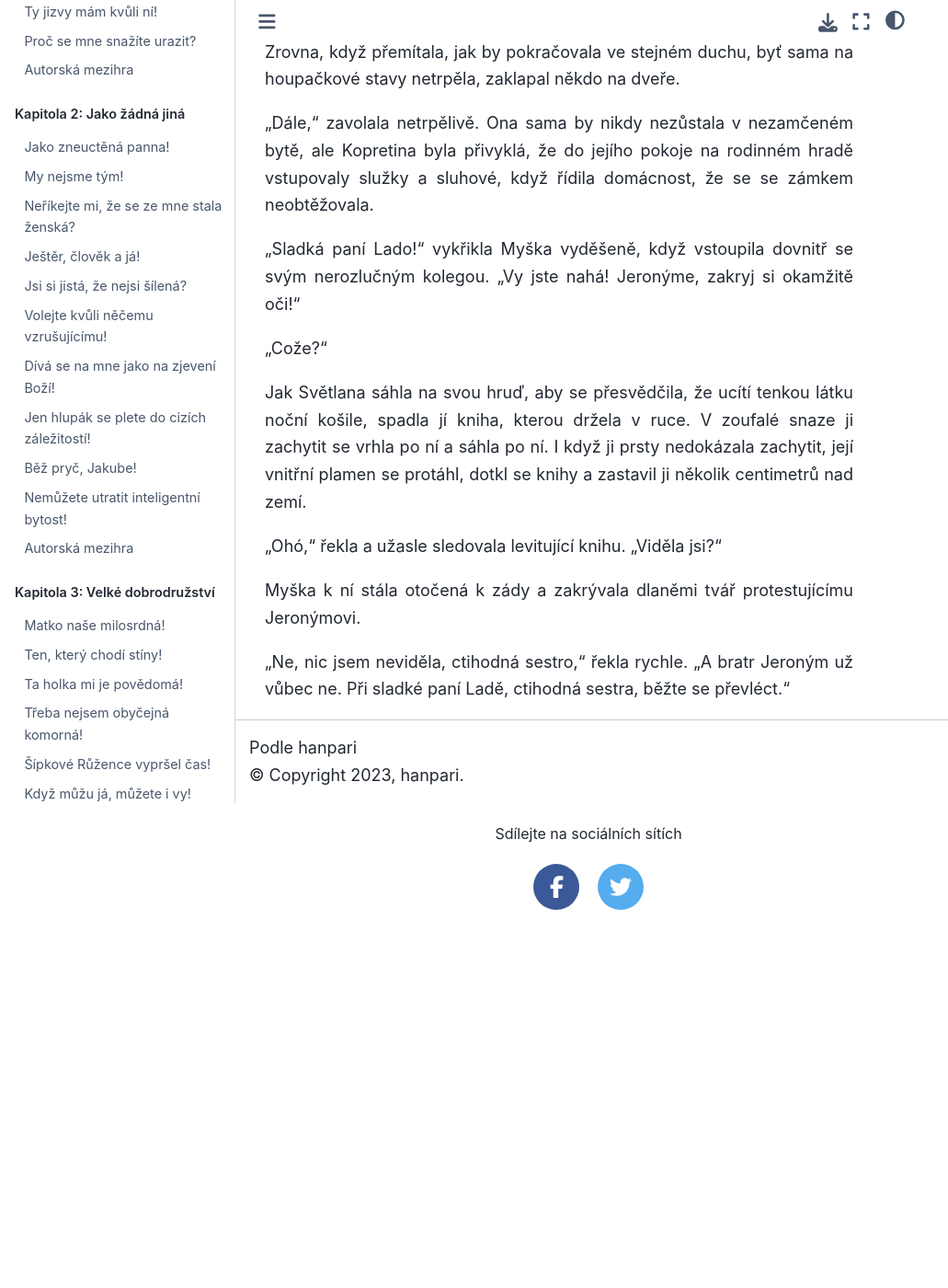
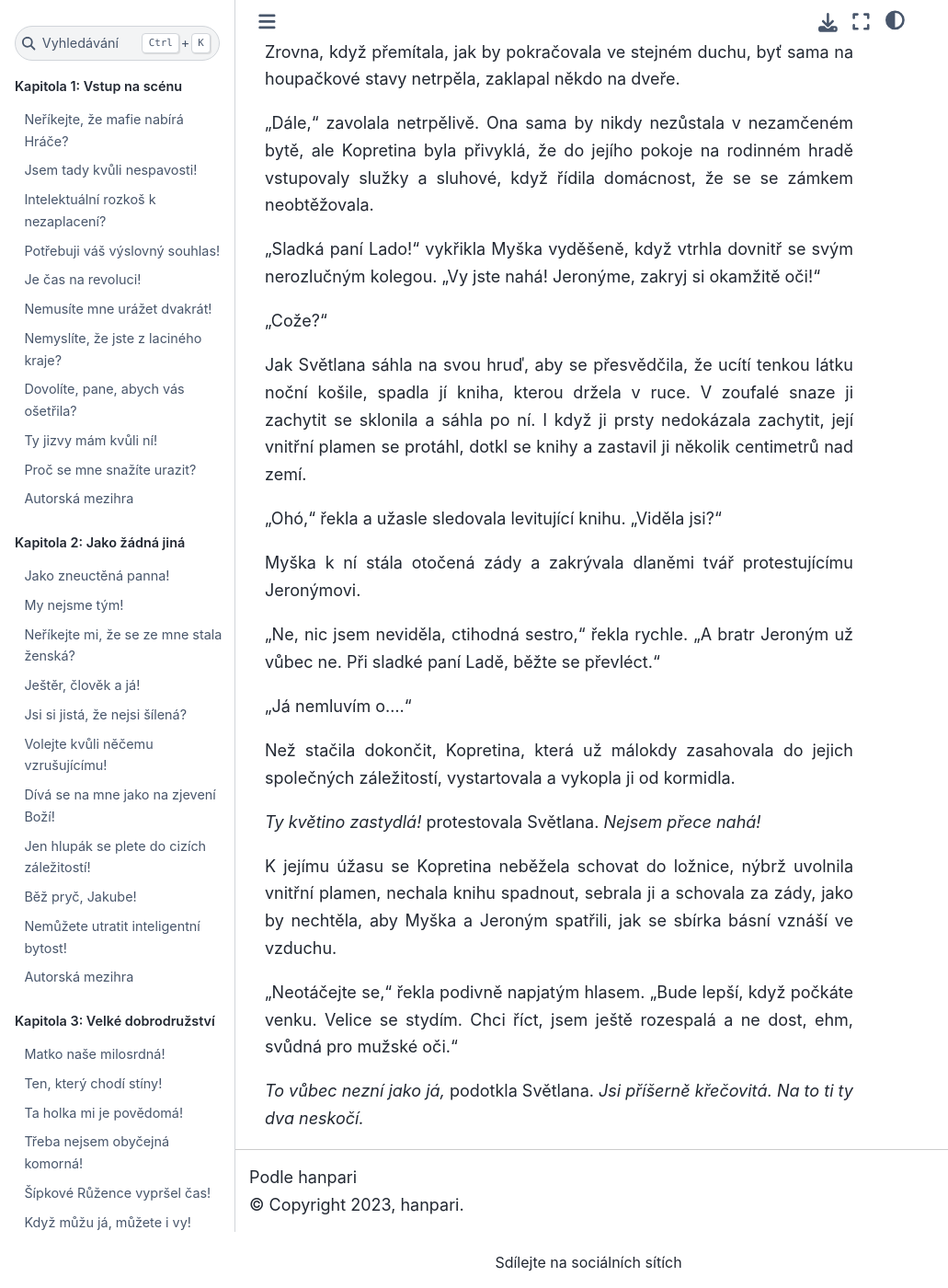
Before and after one commit to hanpari/sest-spolecniku, a Sphinx documentation site: the page built from source/sest_spolecniku/015-uklady-a-souboje/04.md, in a window 1280 px wide and 1400 px high, scrolled down 4411 px. Shown: the whole window at 92% size, without its empty margins (0-1031 px from the left). Built offline with Sphinx 7.4.7 and the Sphinx Book theme 1.1.4, drawn with Linux system fonts in a browser that asks for light colours; before the commit the page ends 5400 px from its top, so only the background shows below that.

Commit message:
Zastydla

```diff
--- a/source/sest_spolecniku/015-uklady-a-souboje/04.md
+++ b/source/sest_spolecniku/015-uklady-a-souboje/04.md
@@ -91,14 +91,26 @@ Zrovna, když přemítala, jak by pokračovala ve stejném duchu, byť sama na h
 
 "Dále," zavolala netrpělivě. Ona sama by nikdy nezůstala v nezamčeném bytě, ale Kopretina byla přivyklá, že do jejího pokoje na rodinném hradě vstupovaly služky a sluhové, když řídila domácnost, že se se zámkem neobtěžovala.
 
-"Sladká paní Lado!" vykřikla Myška vyděšeně, když vstoupila dovnitř se svým nerozlučným kolegou. "Vy jste nahá! Jeronýme, zakryj si okamžitě oči!"
+"Sladká paní Lado!" vykřikla Myška vyděšeně, když vtrhla dovnitř se svým nerozlučným kolegou. "Vy jste nahá! Jeronýme, zakryj si okamžitě oči!"
 
 "Cože?"
 
-Jak Světlana sáhla na svou hruď, aby se přesvědčila, že ucítí tenkou látku noční košile, spadla jí kniha, kterou držela v ruce. V zoufalé snaze ji zachytit se vrhla po ní a sáhla po ní. I když ji prsty nedokázala zachytit, její vnitřní plamen se protáhl, dotkl se knihy a zastavil ji několik centimetrů nad zemí.
+Jak Světlana sáhla na svou hruď, aby se přesvědčila, že ucítí tenkou látku noční košile, spadla jí kniha, kterou držela v ruce. V zoufalé snaze ji zachytit se sklonila a sáhla po ní. I když ji prsty nedokázala zachytit, její vnitřní plamen se protáhl, dotkl se knihy a zastavil ji několik centimetrů nad zemí.
 
 "Ohó," řekla a užasle sledovala levitující knihu. "Viděla jsi?"
 
-Myška k ní stála otočená k zády a zakrývala dlaněmi tvář protestujícímu Jeronýmovi.
+Myška k ní stála otočená zády a zakrývala dlaněmi tvář protestujícímu Jeronýmovi.
 
-"Ne, nic jsem neviděla, ctihodná sestro," řekla rychle. "A bratr Jeroným už vůbec ne. Při sladké paní Ladě, ctihodná sestra, běžte se převléct."
+"Ne, nic jsem neviděla, ctihodná sestro," řekla rychle. "A bratr Jeroným už vůbec ne. Při sladké paní Ladě, běžte se převléct."
+
+"Já nemluvím o...."
+
+Než stačila dokončit, Kopretina, která už málokdy zasahovala do jejich společných záležitostí, vystartovala a vykopla ji od kormidla.
+
+*Ty květino zastydlá!* protestovala Světlana. *Nejsem přece nahá!*
+
+K jejímu úžasu se Kopretina neběžela schovat do ložnice, nýbrž uvolnila vnitřní plamen, nechala knihu spadnout, sebrala ji a schovala za zády, jako by nechtěla, aby Myška a Jeroným spatřili, jak se sbírka básní vznáší ve vzduchu.
+
+"Neotáčejte se," řekla podivně napjatým hlasem. "Bude lepší, když počkáte venku. Velice se stydím. Chci říct, jsem ještě rozespalá a ne dost, ehm, svůdná pro mužské oči."
+
+*To vůbec nezní jako já,* podotkla Světlana.  *Jsi příšerně křečovitá. Na to ti ty dva neskočí.*
```
